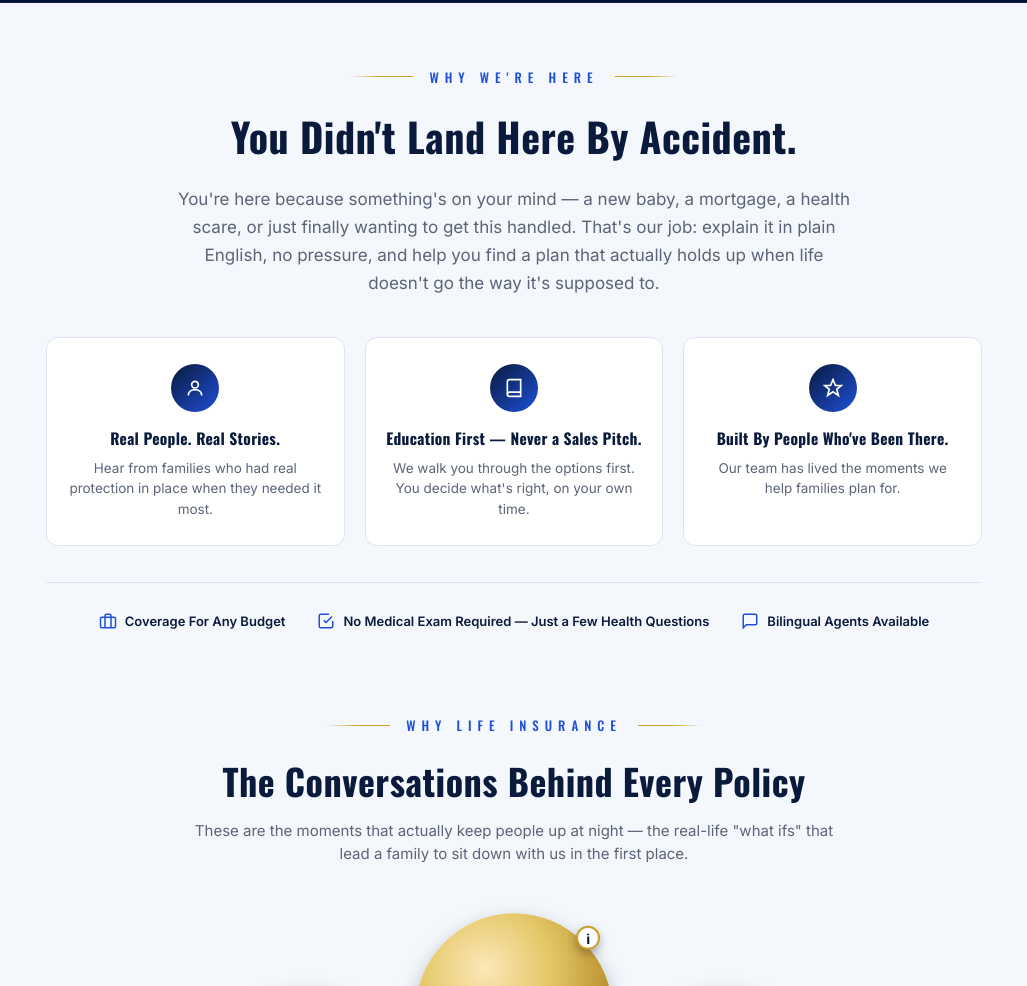
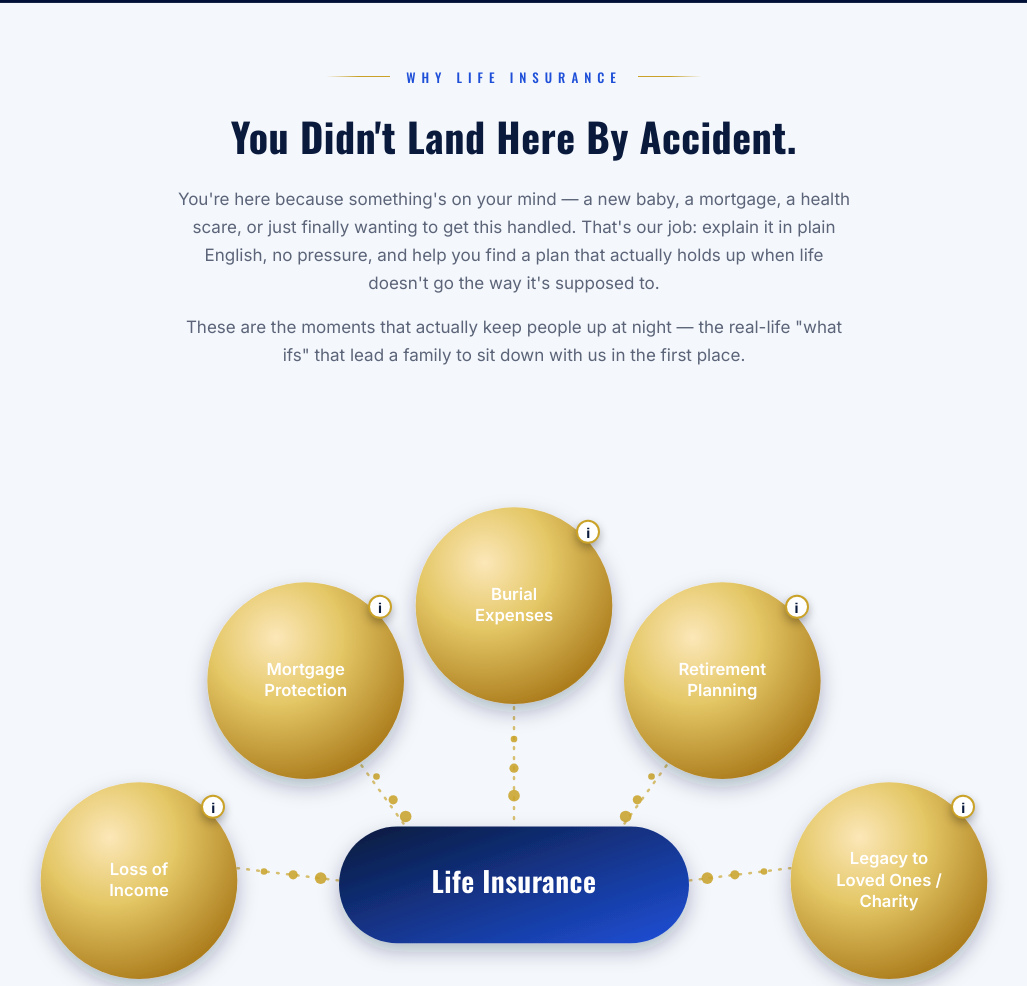
Before and after one commit to susygordon1/GFI, a plain HTML site: page index.html in a window 1280 px wide. Shown: the part 1074-2060 px from the top of the page, without its empty margins (126-1153 px from the left). Drawn offline with nearby package versions, Linux system fonts and the light colour scheme.

Commit message:
Add files via upload

```diff
--- a/index.html
+++ b/index.html
@@ -30,7 +30,7 @@
 </div>
 
 <section class="hero-banner">
-  <img src="hero-freedom.png" alt="9-LF — 9-Line Financial, a GFI Global Financial Impact Company. Andrew Fulton, Tony Coronado, Sergio Torre. Military rooted. Family focused. Future driven. Securing Freedom.">
+  <img src="hero-freedom.png" alt="9-LF — 9-Line Financial, a GFI Global Financial Impact Company. Andrew Fulton, Tony Coronado, Sergio Torre. Military rooted. Family focused. Future driven. Spanish spoken. Securing Freedom.">
 </section>
 
 <div class="ticker-wrap">
@@ -81,57 +81,15 @@
 
 <section class="story-section">
   <div class="section-head">
-    <div class="eyebrow">Why We're Here</div>
+    <div class="eyebrow">Why Life Insurance</div>
     <h2>You Didn't Land Here By Accident.</h2>
     <p class="lede">You're here because something's on your mind — a new baby, a mortgage, a health scare, or just finally wanting to get this handled. That's our job: explain it in plain English, no pressure, and help you find a plan that actually holds up when life doesn't go the way it's supposed to.</p>
-  </div>
-  <div class="story-grid">
-    <div class="story-card">
-      <div class="story-icon">
-        <svg viewBox="0 0 24 24" width="20" height="20" fill="none" stroke="#fff" stroke-width="2"><circle cx="12" cy="8" r="4"/><path d="M4 21c0-4.4 3.6-7 8-7s8 2.6 8 7"/></svg>
-      </div>
-      <h3>Real People. Real Stories.</h3>
-      <p>Hear from families who had real protection in place when they needed it most.</p>
-    </div>
-    <div class="story-card">
-      <div class="story-icon">
-        <svg viewBox="0 0 24 24" width="20" height="20" fill="none" stroke="#fff" stroke-width="2"><path d="M4 19.5A2.5 2.5 0 0 1 6.5 17H20"/><path d="M6.5 2H20v20H6.5A2.5 2.5 0 0 1 4 19.5v-15A2.5 2.5 0 0 1 6.5 2z"/></svg>
-      </div>
-      <h3>Education First &mdash; Never a Sales Pitch.</h3>
-      <p>We walk you through the options first. You decide what's right, on your own time.</p>
-    </div>
-    <div class="story-card">
-      <div class="story-icon">
-        <svg viewBox="0 0 24 24" width="20" height="20" fill="none" stroke="#fff" stroke-width="2"><path d="M12 2l3 7h7l-5.5 4.5L18.5 21 12 16.5 5.5 21l2-7.5L2 9h7z"/></svg>
-      </div>
-      <h3>Built By People Who've Been There.</h3>
-      <p>Our team has lived the moments we help families plan for.</p>
-    </div>
-  </div>
-
-  <div class="trust-row">
-    <div class="trust-item">
-      <svg viewBox="0 0 24 24" width="18" height="18" fill="none" stroke="#1E4FD8" stroke-width="2"><rect x="2" y="7" width="20" height="14" rx="2"/><path d="M16 21V5a2 2 0 0 0-2-2h-4a2 2 0 0 0-2 2v16"/></svg>
-      <span>Coverage For Any Budget</span>
-    </div>
-    <div class="trust-item">
-      <svg viewBox="0 0 24 24" width="18" height="18" fill="none" stroke="#1E4FD8" stroke-width="2"><path d="M9 11l3 3 8-8"/><path d="M21 12v7a2 2 0 0 1-2 2H5a2 2 0 0 1-2-2V5a2 2 0 0 1 2-2h11"/></svg>
-      <span>No Medical Exam Required &mdash; Just a Few Health Questions</span>
-    </div>
-    <div class="trust-item">
-      <svg viewBox="0 0 24 24" width="18" height="18" fill="none" stroke="#1E4FD8" stroke-width="2"><path d="M21 15a2 2 0 0 1-2 2H7l-4 4V5a2 2 0 0 1 2-2h14a2 2 0 0 1 2 2z"/></svg>
-      <span>Bilingual Agents Available</span>
-    </div>
+    <p class="lede">These are the moments that actually keep people up at night — the real-life "what ifs" that lead a family to sit down with us in the first place.</p>
   </div>
 </section>
 
 <div class="why-band">
 <section class="why-section">
-  <div class="section-head">
-    <div class="eyebrow">Why Life Insurance</div>
-    <h2>The Conversations Behind Every Policy</h2>
-    <p>These are the moments that actually keep people up at night — the real-life "what ifs" that lead a family to sit down with us in the first place.</p>
-  </div>
 
   <div class="orbit-wrap">
   <svg class="orbit-diagram" viewBox="0 0 1200 620" xmlns="http://www.w3.org/2000/svg">
@@ -363,7 +321,6 @@ document.addEventListener('click', function(){
 <footer>
   <div class="footer-inner">
     <div class="fmark">GFI · GLOBAL FINANCIAL IMPACT</div>
-    <div>Internal team hub — mockup for review. Not for distribution.</div>
   </div>
   <div class="parent-company">
     <span>A proud part of</span>
--- a/styles.css
+++ b/styles.css
@@ -1148,7 +1148,7 @@ footer{
   max-width:1180px;
   margin:0 auto;
   display:flex;
-  justify-content:space-between;
+  justify-content:center;
   align-items:center;
   flex-wrap:wrap;
   gap:12px;
@@ -1463,7 +1463,7 @@ body.theme-red footer{
   color:var(--slate);
   line-height:1.65;
   max-width:720px;
-  margin:0 auto;
+  margin:0 auto 16px;
 }
 .story-grid{
   display:grid;
```
Also changed, not shown: about.html (+0 -1 lines), announcements.html (+0 -1 lines), annuities.html (+0 -1 lines), business-owner-strategies.html (+0 -1 lines), events.html (+0 -1 lines), final-expense.html (+0 -1 lines), iul.html (+0 -1 lines), team.html (+0 -1 lines), term-life.html (+0 -1 lines), whole-life.html (+0 -1 lines), 1 other file.
